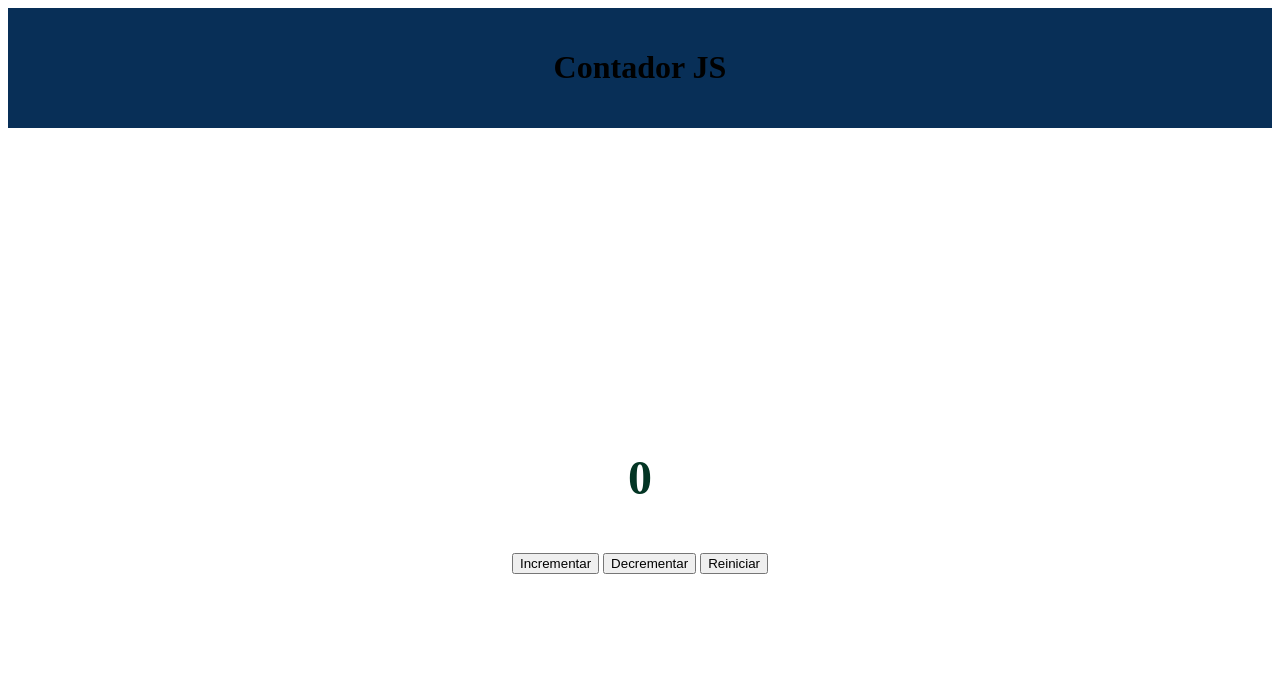
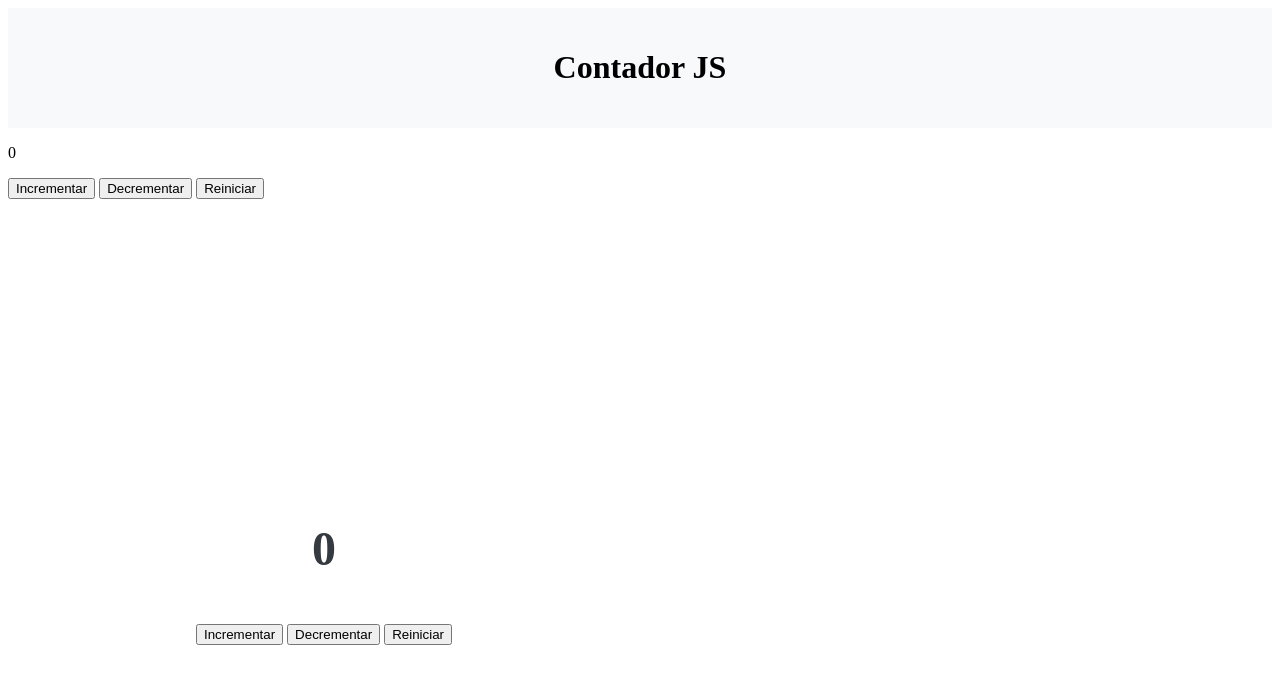
Before and after one commit to DavidP0904/Practicahtml, a plain HTML site: page index.html in a window 1280 px wide. Drawn offline with Linux system fonts and the light colour scheme.

Commit message:
practica2

```diff
--- a/index.html
+++ b/index.html
@@ -11,6 +11,16 @@
         <div class="header">
             <h1>Contador JS</h1>
         </div>
+        <div class="container-cont">
+            <div>
+                <p class="container-value" id="cont">0</p>
+            </div>
+            <div>
+                <button onclick="incrementar2()">Incrementar</button>
+                <button onclick="decrementar2()">Decrementar</button>
+                <button onclick="reiniciar2()">Reiniciar</button>
+            </div>
+        </div>
         <div class="container-contador">
             <div>
                 <p class="contador-value" id="contador">0</p>
--- a/main.js
+++ b/main.js
@@ -25,5 +25,33 @@ function decrementar() {
 
 function reiniciar() {
     //reiniciar el valor del contador
-    document.getElementById("contador").textContent = 0;
+    document.getElementById("cont").textContent = 0;
 }
+function incrementar2() {
+    //obtener el valor del contador
+    let valor = document.getElementById("cont").textContent;
+    //convertir el valor a un entero
+    valor = parseInt(valor);
+    //incrementar el valor
+    valor++;
+    //actualizar el valor del contador
+    document.getElementById("cont").textContent = valor;
+}
+function decrementar2() {
+    //obtener el valor del contador
+    let valor = document.getElementById("cont").textContent;
+    //convertir el valor a un entero
+    valor = parseInt(valor);
+    //decrementar el valor
+    valor--;
+    //actualizar el valor del contador
+    document.getElementById("cont").textContent = valor;
+    if (valor < 0) {
+        //si el valor es menor que 0, reiniciar el contador
+        reiniciar2();
+    }
+}
+function reiniciar2() {
+    //reiniciar el valor del contador
+    document.getElementById("cont").textContent = 0;
+}
--- a/style.css
+++ b/style.css
@@ -1,17 +1,26 @@
-.header {
-    background-color: #082f57;
+.header{
+    background-color: #f8f9fa;
     padding: 20px;
     text-align: center;
 }
-.container-contador {
+
+.main-container{
+    display: flex;
+    flex-direction: row;
+    justify-content: space-around;
+}
+
+.container-contador{
     display: flex;
     flex-direction: column;
     justify-content: center;
     align-items: center;
     height: 90vh;
+    max-width: 50%;
 }
-.contador-value {
+
+.contador-value{
     font-size: 48px;
     font-weight: bold;
-    color: rgb(3, 53, 36);
+    color: #343a40;
 }
```
